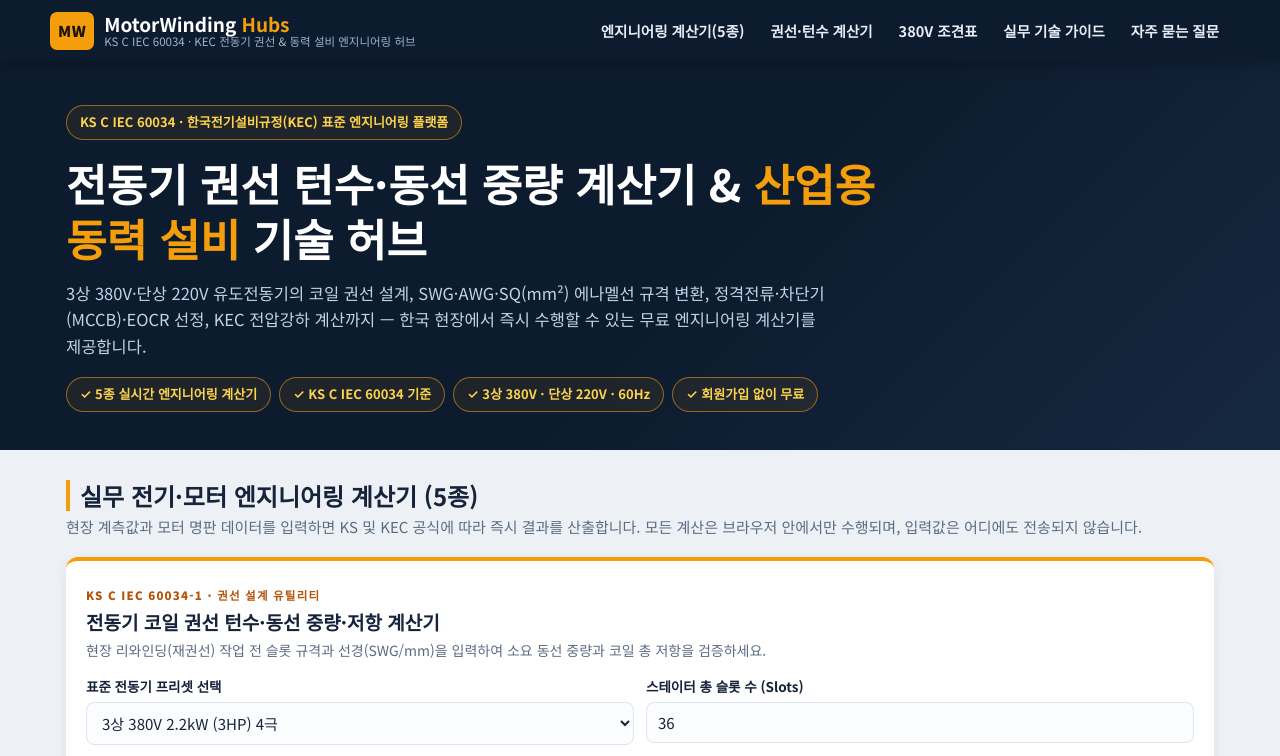
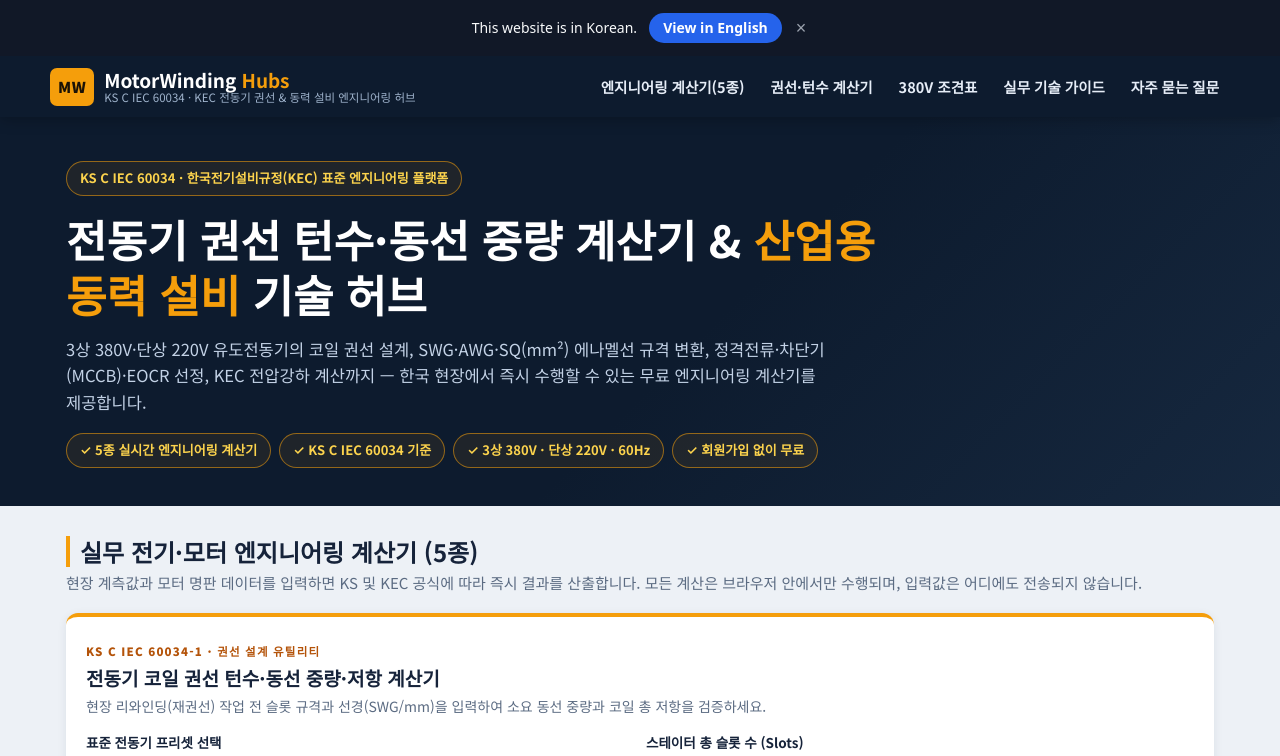
Before and after one commit to motorwindinghubs/motorwindinghubs.github.io, a plain HTML site: page index.html in a window 1280 px wide. Shown: the top 756 px of the page. Drawn offline with Linux system fonts and the light colour scheme.

Commit message:
Update index.html: add language notification bar

```diff
--- a/index.html
+++ b/index.html
@@ -2,7 +2,7 @@
 <html lang="ko">
 <head>
 <meta charset="utf-8">
-  <meta name="google-site-verification" content="HoWofmErOOKMSn8dHeXvBTb5cGoEBEB1rQ7Y3CrUYgY" />
+<meta name="google-site-verification" content="HoWofmErOOKMSn8dHeXvBTb5cGoEBEB1rQ7Y3CrUYgY" />
 <meta name="viewport" content="width=device-width, initial-scale=1, viewport-fit=cover">
 <meta name="color-scheme" content="light dark">
 <link rel="icon" href="data:,">
@@ -167,6 +167,13 @@ footer a:hover{color:var(--orange)}
 </style>
 </head>
 <body>
+<div id="lang-notice" style="background:#111827;color:#f9fafb;padding:9px 14px;font-family:system-ui,-apple-system,'Segoe UI',Roboto,sans-serif;font-size:14px;display:flex;align-items:center;justify-content:center;gap:12px;flex-wrap:wrap;text-align:center;position:relative;z-index:9999">
+<span>This website is in Korean.</span>
+<a id="lang-notice-en" href="#" target="_blank" rel="noopener" style="background:#2563eb;color:#fff;padding:4px 14px;border-radius:999px;text-decoration:none;font-weight:600">View in English</a>
+<button onclick="document.getElementById('lang-notice').remove()" aria-label="Close" style="background:none;border:none;color:#9ca3af;font-size:18px;cursor:pointer;line-height:1;padding:0 2px">&times;</button>
+</div>
+<script>document.getElementById('lang-notice-en').href='https://translate.google.com/translate?sl=auto&tl=en&u='+encodeURIComponent(location.href);</script>
+
 
 <header>
   <div class="wrap hbar">
```
